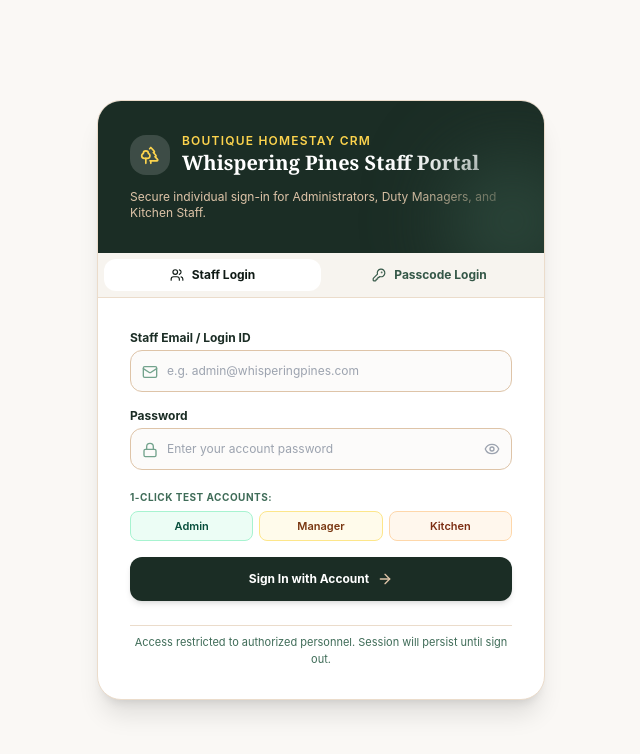
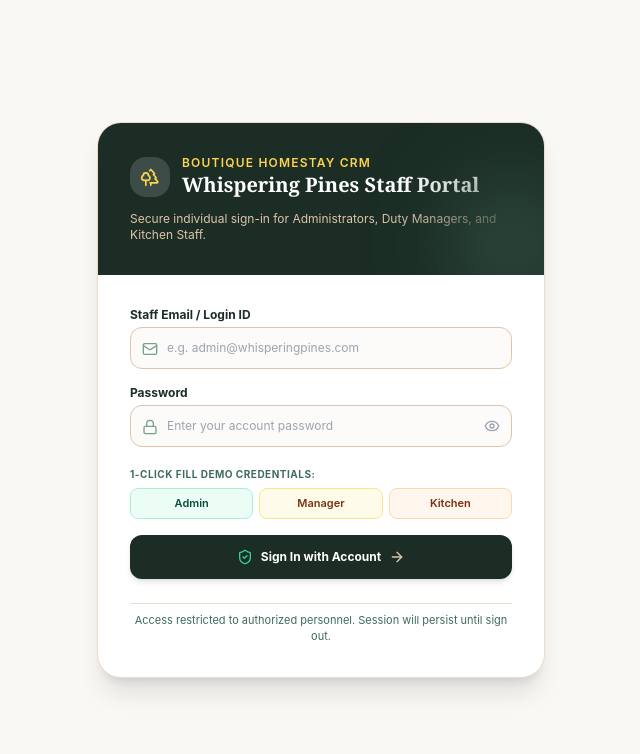
Before and after one commit to kabirm4512/homestay-website, a Next.js app: page /admin in a window 1280 px wide. Shown: the top 754 px of the page, without its empty margins (319-959 px from the left). Built offline with nearby package versions, Linux system fonts and the light colour scheme.

Commit message:
feat: remove passcode login option, enforce individual credentials exclusively

```diff
--- a/src/components/admin/AdminAuth.tsx
+++ b/src/components/admin/AdminAuth.tsx
@@ -8,8 +8,7 @@ import {
   EyeOff,
   ArrowRight,
   Mail,
-  KeyRound,
-  Users,
+  ShieldCheck,
 } from 'lucide-react';
 import { useCRM } from '@/context/CRMContext';
 
@@ -20,28 +19,21 @@ interface AdminAuthProps {
 export default function AdminAuth({ onAuthenticated }: AdminAuthProps) {
   const { authenticateStaff } = useCRM();
 
-  // Login mode: 'credentials' (Email & Password) or 'passcode' (Master Passcode)
-  const [authMode, setAuthMode] = useState<'credentials' | 'passcode'>('credentials');
-
   // Credentials state
   const [email, setEmail] = useState('');
   const [password, setPassword] = useState('');
   const [showPassword, setShowPassword] = useState(false);
 
-  // Passcode state
-  const [passcode, setPasscode] = useState('');
-  const [showPasscode, setShowPasscode] = useState(false);
-
   const [loading, setLoading] = useState(false);
   const [error, setError] = useState<string | null>(null);
 
-  // 1. Handle Individual Email + Password Login
+  // Handle Individual Email + Password Login
   const handleCredentialSubmit = async (e: React.FormEvent) => {
     e.preventDefault();
     setError(null);
 
     if (!email.trim() || !password.trim()) {
-      setError('Please enter both your email/username and password.');
+      setError('Please enter both your email address and password.');
       return;
     }
 
@@ -54,42 +46,10 @@ export default function AdminAuth({ onAuthenticated }: AdminAuthProps) {
           role: result.user.role,
         });
       } else {
-        setError(result.error || 'Invalid login credentials. Please try again.');
+        setError(result.error || 'Invalid credentials. Please check your email and password.');
       }
     } catch {
       setError('An unexpected error occurred during login. Please try again.');
-    } finally {
-      setLoading(false);
-    }
-  };
-
-  // 2. Handle Master Passcode Login (Fallback)
-  const handlePasscodeSubmit = async (e: React.FormEvent) => {
-    e.preventDefault();
-    if (!passcode.trim()) {
-      setError('Please enter the access passcode.');
-      return;
-    }
-
-    setLoading(true);
-    setError(null);
-
-    try {
-      const res = await fetch('/api/admin/auth', {
-        method: 'POST',
-        headers: { 'Content-Type': 'application/json' },
-        body: JSON.stringify({ passcode: passcode.trim() }),
-      });
-
-      const data = await res.json();
-
-      if (res.ok && data.success) {
-        onAuthenticated(data.token, data.user);
-      } else {
-        setError(data.error || 'Invalid passcode. Default passcode is: homestay2025');
-      }
-    } catch {
-      setError('Authentication failed. Please check your network and try again.');
     } finally {
       setLoading(false);
     }
@@ -126,41 +86,6 @@ export default function AdminAuth({ onAuthenticated }: AdminAuthProps) {
           </p>
         </div>
 
-        {/* Tab Selection */}
-        <div className="grid grid-cols-2 bg-sand-100/70 p-1.5 border-b border-sand-200 text-xs font-bold">
-          <button
-            type="button"
-            onClick={() => {
-              setAuthMode('credentials');
-              setError(null);
-            }}
-            className={`py-2 px-3 rounded-xl transition-all flex items-center justify-center space-x-2 ${
-              authMode === 'credentials'
-                ? 'bg-white text-forest-950 shadow-xs'
-                : 'text-forest-700 hover:text-forest-950'
-            }`}
-          >
-            <Users className="w-3.5 h-3.5" />
-            <span>Staff Login</span>
-          </button>
-
-          <button
-            type="button"
-            onClick={() => {
-              setAuthMode('passcode');
-              setError(null);
-            }}
-            className={`py-2 px-3 rounded-xl transition-all flex items-center justify-center space-x-2 ${
-              authMode === 'passcode'
-                ? 'bg-white text-forest-950 shadow-xs'
-                : 'text-forest-700 hover:text-forest-950'
-            }`}
-          >
-            <KeyRound className="w-3.5 h-3.5" />
-            <span>Passcode Login</span>
-          </button>
-        </div>
-
         {/* Form Body */}
         <div className="p-6 sm:p-8 space-y-6">
           {error && (
@@ -169,8 +94,6 @@ export default function AdminAuth({ onAuthenticated }: AdminAuthProps) {
             </div>
           )}
 
-          {/* Mode 1: Individual Staff Login (Email & Password) */}
-          {authMode === 'credentials' && (
           <form onSubmit={handleCredentialSubmit} className="space-y-4">
             <div>
               <label className="text-xs font-bold text-forest-900 block mb-1">
@@ -213,10 +136,10 @@ export default function AdminAuth({ onAuthenticated }: AdminAuthProps) {
               </div>
             </div>
 
-              {/* 1-Click Test Credentials Buttons */}
+            {/* 1-Click Test Credentials Helper */}
             <div className="pt-1">
               <span className="text-[10px] uppercase tracking-wider font-bold text-forest-600 block mb-1.5">
-                  1-Click Test Accounts:
+                1-Click Fill Demo Credentials:
               </span>
               <div className="grid grid-cols-3 gap-1.5 text-[11px]">
                 <button
@@ -252,55 +175,13 @@ export default function AdminAuth({ onAuthenticated }: AdminAuthProps) {
                 <div className="w-4 h-4 border-2 border-white/30 border-t-white rounded-full animate-spin" />
               ) : (
                 <>
+                  <ShieldCheck className="w-4 h-4 text-emerald-400" />
                   <span>Sign In with Account</span>
                   <ArrowRight className="w-4 h-4 text-sand-300" />
                 </>
               )}
             </button>
           </form>
-          )}
-
-          {/* Mode 2: Master Passcode Login */}
-          {authMode === 'passcode' && (
-            <form onSubmit={handlePasscodeSubmit} className="space-y-4">
-              <div>
-                <label className="text-xs font-bold text-forest-800 block mb-1">
-                  Estate Master Passcode
-                </label>
-                <div className="relative">
-                  <input
-                    type={showPasscode ? 'text' : 'password'}
-                    value={passcode}
-                    onChange={(e) => setPasscode(e.target.value)}
-                    placeholder="Enter passcode (default: homestay2025)"
-                    className="w-full text-xs p-3 pr-10 rounded-xl border border-sand-300 bg-sand-50/50 text-forest-950 focus:ring-1 focus:ring-forest-800"
-                  />
-                  <button
-                    type="button"
-                    onClick={() => setShowPasscode(!showPasscode)}
-                    className="absolute inset-y-0 right-0 pr-3 flex items-center text-gray-400 hover:text-forest-700"
-                  >
-                    {showPasscode ? <EyeOff className="w-4 h-4" /> : <Eye className="w-4 h-4" />}
-                  </button>
-                </div>
-              </div>
-
-              <button
-                type="submit"
-                disabled={loading}
-                className="w-full min-h-[44px] bg-forest-900 hover:bg-forest-800 text-white font-bold py-2.5 px-4 rounded-xl shadow-md transition-all flex items-center justify-center space-x-2 text-xs"
-              >
-                {loading ? (
-                  <div className="w-4 h-4 border-2 border-white/30 border-t-white rounded-full animate-spin" />
-                ) : (
-                  <>
-                    <span>Sign In with Passcode</span>
-                    <ArrowRight className="w-4 h-4 text-sand-300" />
-                  </>
-                )}
-              </button>
-            </form>
-          )}
 
           {/* Security Notice */}
           <div className="pt-2 border-t border-sand-200 text-center">
```
Lines whose indentation alone changed are shown as unchanged.
